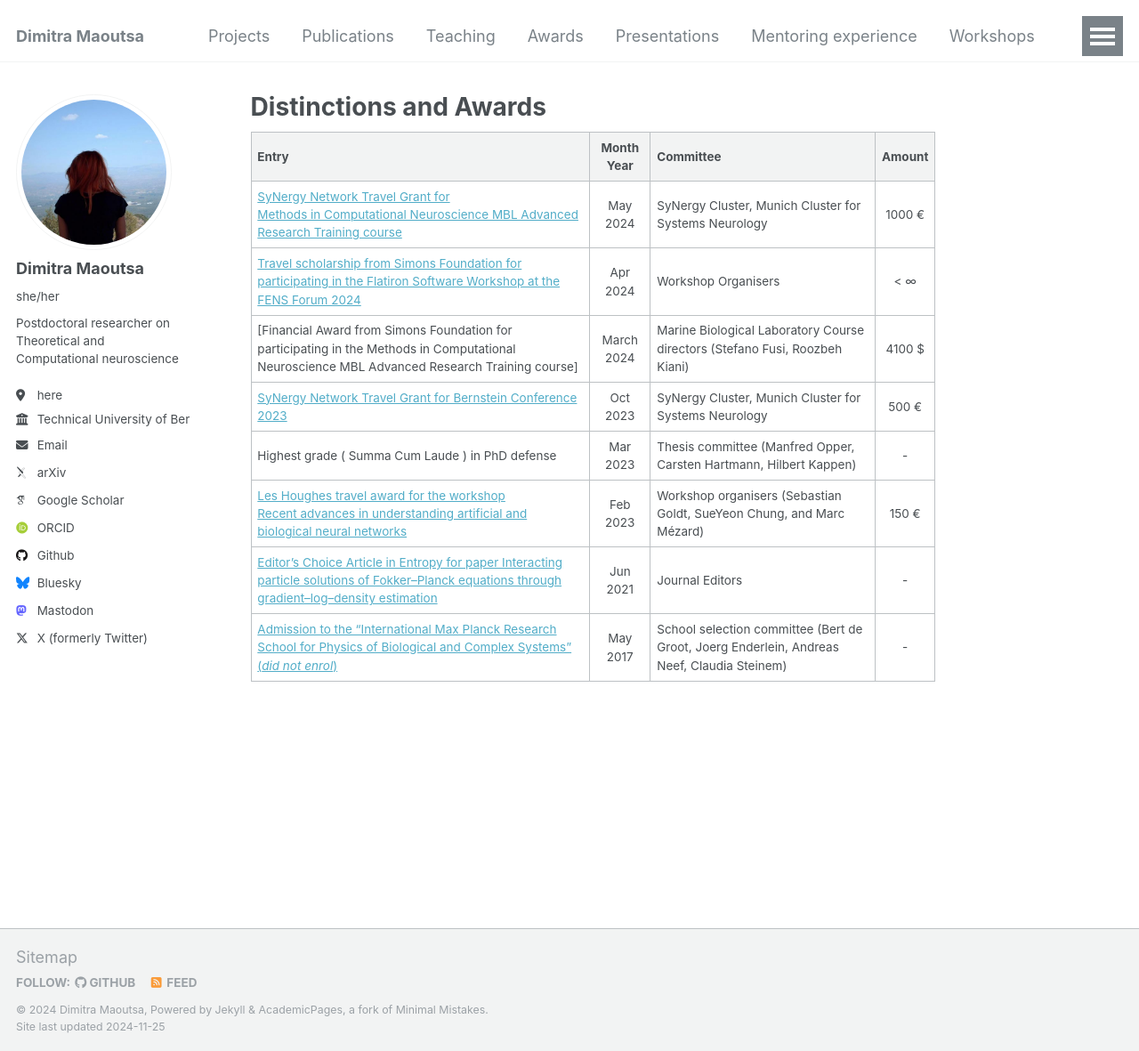
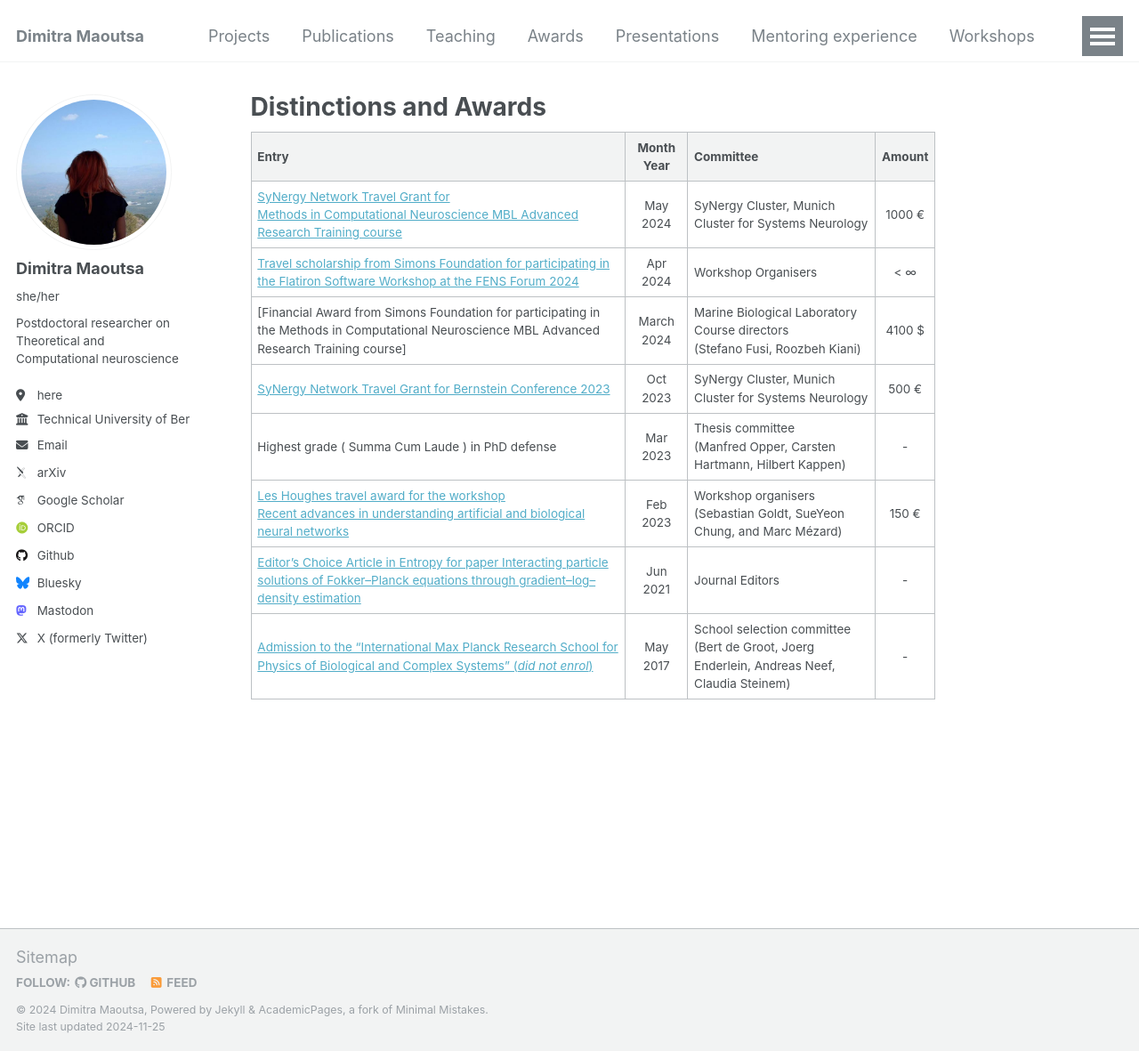
Before and after one commit to dimitra-maoutsa/dimitra-maoutsa.github.io, a Jekyll site: the page built from _pages/awards_page.md, in a window 1280 px wide and 1181 px high. Shown: the whole window at 89% size. Built offline with Jekyll 4.4.1, drawn with Linux system fonts in a browser that asks for light colours; some web fonts are replaced.

```diff
--- a/_pages/awards_page.md
+++ b/_pages/awards_page.md
@@ -10,9 +10,9 @@ permalink: /awards/
 | --------         | :------: | ------------------------------------------------------------ | :---------------:
 | [SyNergy Network Travel Grant for <br> Methods in Computational Neuroscience MBL Advanced Research Training course](https://drive.google.com/file/d/1M3LaVJw7pqN28vGHsS0y7d13IfEekf4M/view)    | May 2024   | SyNergy Cluster, Munich Cluster for Systems Neurology | 1000 &euro;                          |
 | [Travel scholarship from Simons Foundation for participating in the Flatiron Software Workshop at the FENS Forum 2024](https://drive.google.com/file/d/1CL-1XL_L4okfUa58vqIFynyE3At1pWFf/view)    | Apr 2024   | Workshop Organisers  | < &infin; |
-| [Financial Award from Simons Foundation for participating in the Methods in Computational Neuroscience MBL Advanced Research Training course] | March 2024   | Marine Biological Laboratory Course directors (Stefano Fusi, Roozbeh Kiani)   | 4100 $
+| [Financial Award from Simons Foundation for participating in the Methods in Computational Neuroscience MBL Advanced Research Training course] | March 2024   | Marine Biological Laboratory Course directors <br> (Stefano Fusi, Roozbeh Kiani)   | 4100 $
 | [SyNergy Network Travel Grant for Bernstein Conference 2023](https://drive.google.com/file/d/1xPq3eNug3B7SPDJ8nGWa-07fSZa3CmzT/view)    | Oct 2023   | SyNergy Cluster, Munich Cluster for Systems Neurology  |  500 &euro;     |
-| Highest grade ( Summa Cum Laude ) in PhD defense    | Mar 2023   | Thesis committee (Manfred Opper, Carsten Hartmann, Hilbert Kappen)  | -    |
-| [Les Houghes travel award for the workshop <br> Recent advances in understanding artificial and biological neural networks](https://drive.google.com/file/d/1RV2sSsR2bhuCcycxglGJIv32tXpGkK4E/view)    | Feb 2023   | Workshop organisers (Sebastian Goldt, SueYeon Chung, and Marc Mézard)  |  150 &euro;     |
+| Highest grade ( Summa Cum Laude ) in PhD defense    | Mar 2023   | Thesis committee <br> (Manfred Opper, Carsten Hartmann, Hilbert Kappen)  | -    |
+| [Les Houghes travel award for the workshop <br> Recent advances in understanding artificial and biological neural networks](https://drive.google.com/file/d/1RV2sSsR2bhuCcycxglGJIv32tXpGkK4E/view)    | Feb 2023   | Workshop organisers <br> (Sebastian Goldt, SueYeon Chung, and Marc Mézard)  |  150 &euro;     |
 | [Editor’s Choice Article in Entropy for paper Interacting particle solutions of Fokker–Planck equations through gradient–log–density estimation](https://drive.google.com/file/d/1RV2sSsR2bhuCcycxglGJIv32tXpGkK4E/view)    | Jun 2021   | Journal Editors  |  -     |
-| [Admission to the "International Max Planck Research School for Physics of Biological and Complex Systems" (_did not enrol_)](https://drive.google.com/file/d/1l5_VFxd24YDj9azy8-SYhWurGlEVQZ2S/view)    | May 2017   | School selection committee (Bert de Groot, Joerg Enderlein, Andreas Neef, Claudia Steinem)  |  -     |
+| [Admission to the "International Max Planck Research School for Physics of Biological and Complex Systems" (_did not enrol_)](https://drive.google.com/file/d/1l5_VFxd24YDj9azy8-SYhWurGlEVQZ2S/view)    | May 2017   | School selection committee <br> (Bert de Groot, Joerg Enderlein, Andreas Neef, Claudia Steinem)  |  -     |
```
